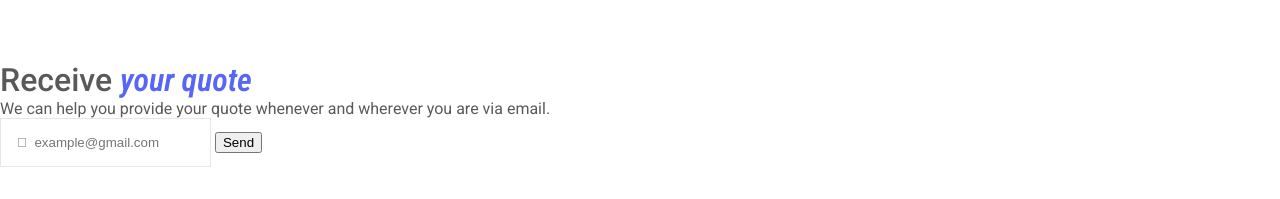
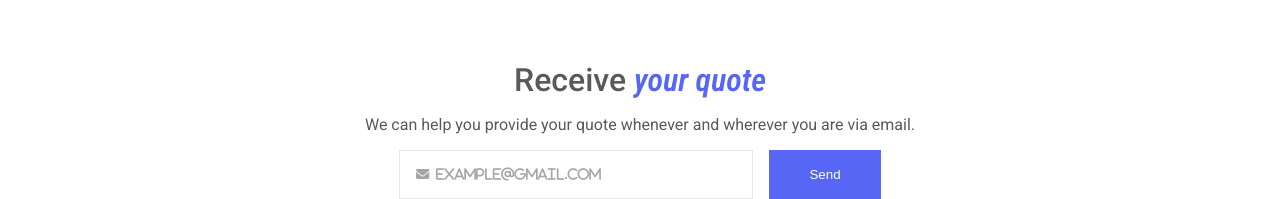
Before and after one commit to upc-pre-202402-si657-sw71-dev-raid/cartunn-landingpage, a plain HTML site: page index.html in a window 1280 px wide. Shown: the part 1712-1911 px from the top of the page. Before the commit the page ends 1879 px from the top, so only its background shows below. Drawn offline with Linux system fonts and the light colour scheme.

Commit message:
feat: add the pricing styles

```diff
--- a/styles.css
+++ b/styles.css
@@ -217,3 +217,45 @@ header button:hover {
 .costumers div img:hover {
   transform: scale(1.2);
 }
+
+.pricing {
+  display: flex;
+  flex-direction: column;
+  align-items: center;
+  gap: 1rem;
+}
+
+.pricing form {
+  display: flex;
+  justify-content: center;
+  width: 100%;
+  gap: 1rem;
+}
+.pricing form input {
+  width: 20rem;
+}
+
+.pricing form input::placeholder {
+  font-family: "Font Awesome 5 Free";
+  text-transform: lowercase;
+  font-weight: 900;
+  color: #a6a6a6;
+}
+
+.pricing form input:focus {
+  outline: none;
+}
+
+.pricing form button {
+  width: 100%;
+  max-width: 7rem;
+  background-color: #5766f5;
+  color: white;
+  padding: 0.5rem 0rem;
+  cursor: pointer;
+  border: none;
+}
+.pricing div button:hover {
+  background-color: #384af1;
+  transition: 0.2s;
+}
```
